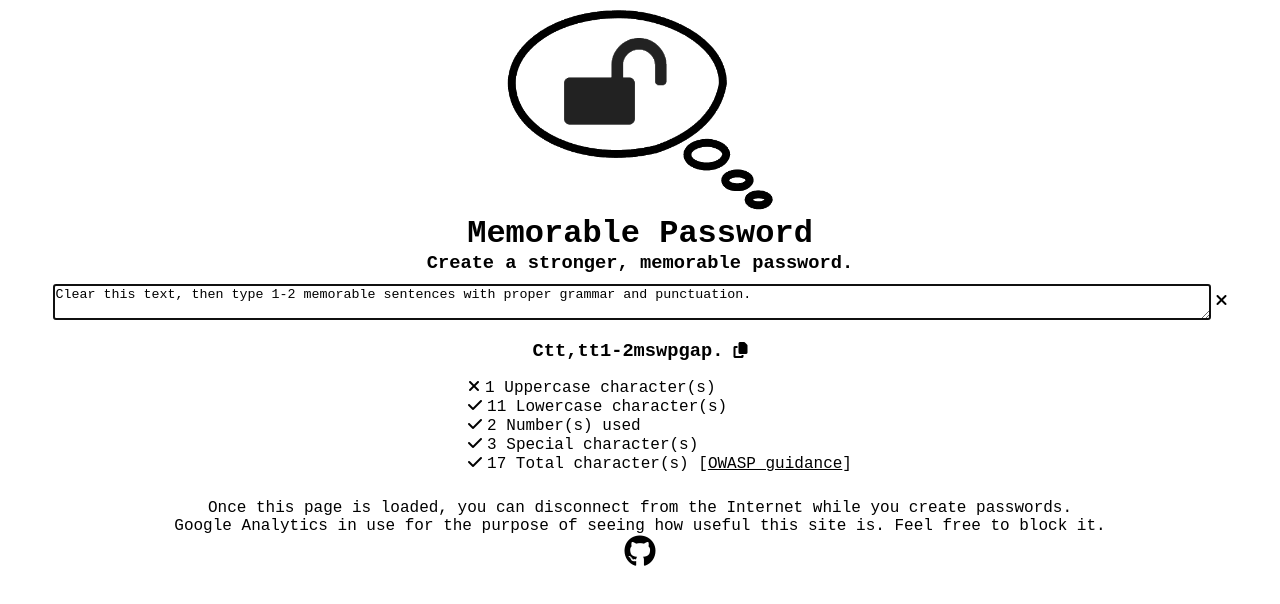
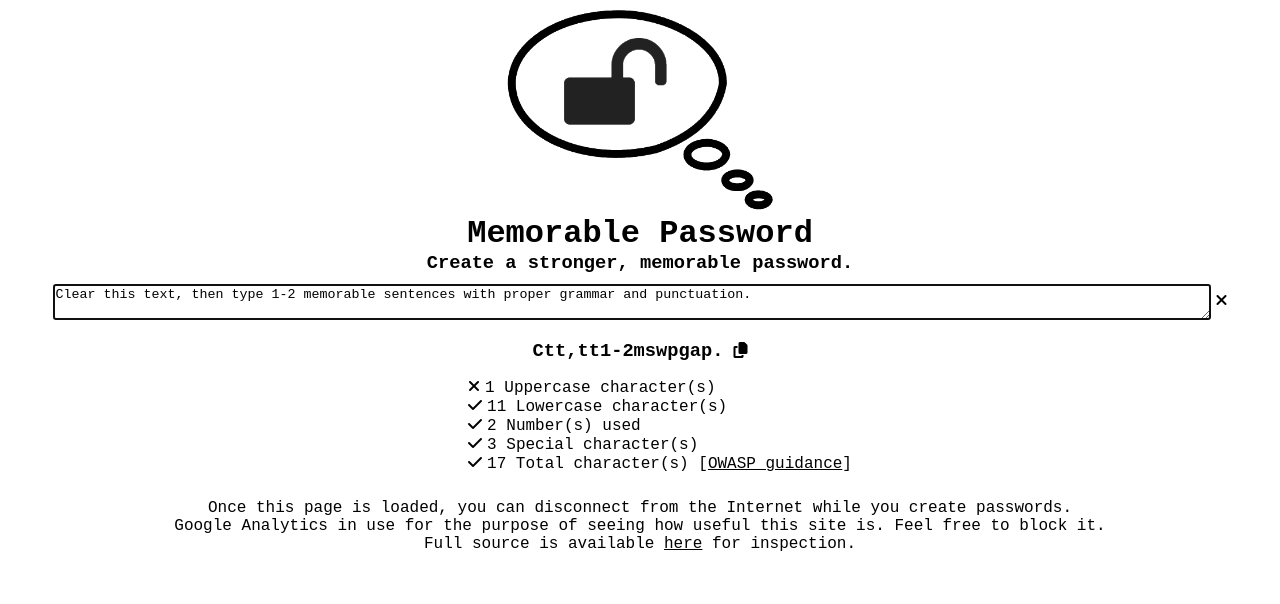
Before and after one commit to itsmikechu/memorable-password, a React (Create React App) app: page / in a window 1280 px wide. Shown: the top 604 px of the page. Built offline with nearby package versions, Linux system fonts and the light colour scheme.

Commit message:
Footer: better explaination on open-source availability

```diff
--- a/src/components/Footer.js
+++ b/src/components/Footer.js
@@ -7,9 +7,7 @@
             <div className="Footer">
                 <div>Once this page is loaded, you can disconnect from the Internet while you create passwords.</div>
                 <div>Google Analytics in use for the purpose of seeing how useful this site is. Feel free to block it.</div>
-                <a href="https://github.com/itsmikechu/memorable-password" target="repo">
-                    <i className="fa fa-github fa-2x"></i>
-                </a>
+                <div>Full source is available <a href="https://github.com/itsmikechu/memorable-password" target="repo">here</a> for inspection.</div>
             </div>
         )
     }
```
